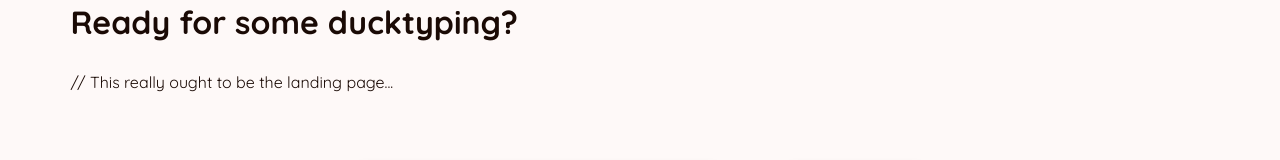
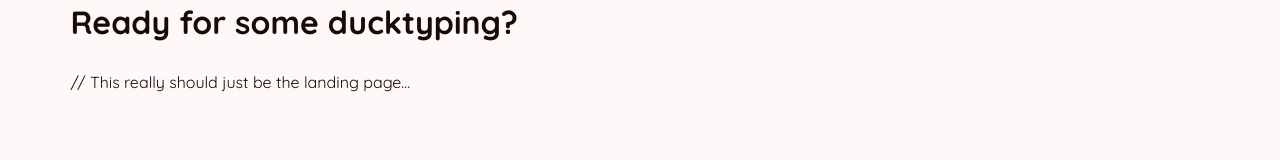
Before and after one commit to JDMCK/ClickClack, a Next.js app in the folder client/: page /home in a window 1280 px wide. Shown: the part 163-323 px from the top of the page. Built offline with nearby package versions, Linux system fonts and the light colour scheme; no server answers.

Commit message:
Clean up

```diff
--- a/client/src/app/home/page.js
+++ b/client/src/app/home/page.js
@@ -28,7 +28,6 @@ export default function Home() {
             }
 
             const authRes = await response.json();
-            console.log(authRes.data)
             setIsAdmin(authRes.data.isAdmin);
             setLoggedin(authRes.data.loggedin)
         } catch (error) {
@@ -48,7 +47,7 @@ export default function Home() {
         <div className="container">
             <h1>Ready for some ducktyping?</h1>
             {/* We should make this be the landing page after M2 submission*/}
-            <p>// This really ought to be the landing page...</p>
+            <p>// This really should just be the landing page...</p>
             {/* <button>Log in</button>
             <button>Sign up</button> */}
             <div className='content-box'>
--- a/client/src/app/profile/user/page.js
+++ b/client/src/app/profile/user/page.js
@@ -12,7 +12,6 @@ export default function UserProfile() {
     const [error, setError] = useState(null);
     const [loading, setLoading] = useState(false);
 
-    // TODO: implement log out req and function to handle in backend
     const logOut = async () => {
         setLoading(true)
         try {
@@ -24,7 +23,7 @@ export default function UserProfile() {
                 credentials: 'include'
             });
             const res = await response.json();
-            //TODO: tell backend team about this structure
+            //TODO: tell backend team about response structure
             setAvailableTokens(res.data.availableTokens)
         } catch (error) {
             console.log(error);
```
